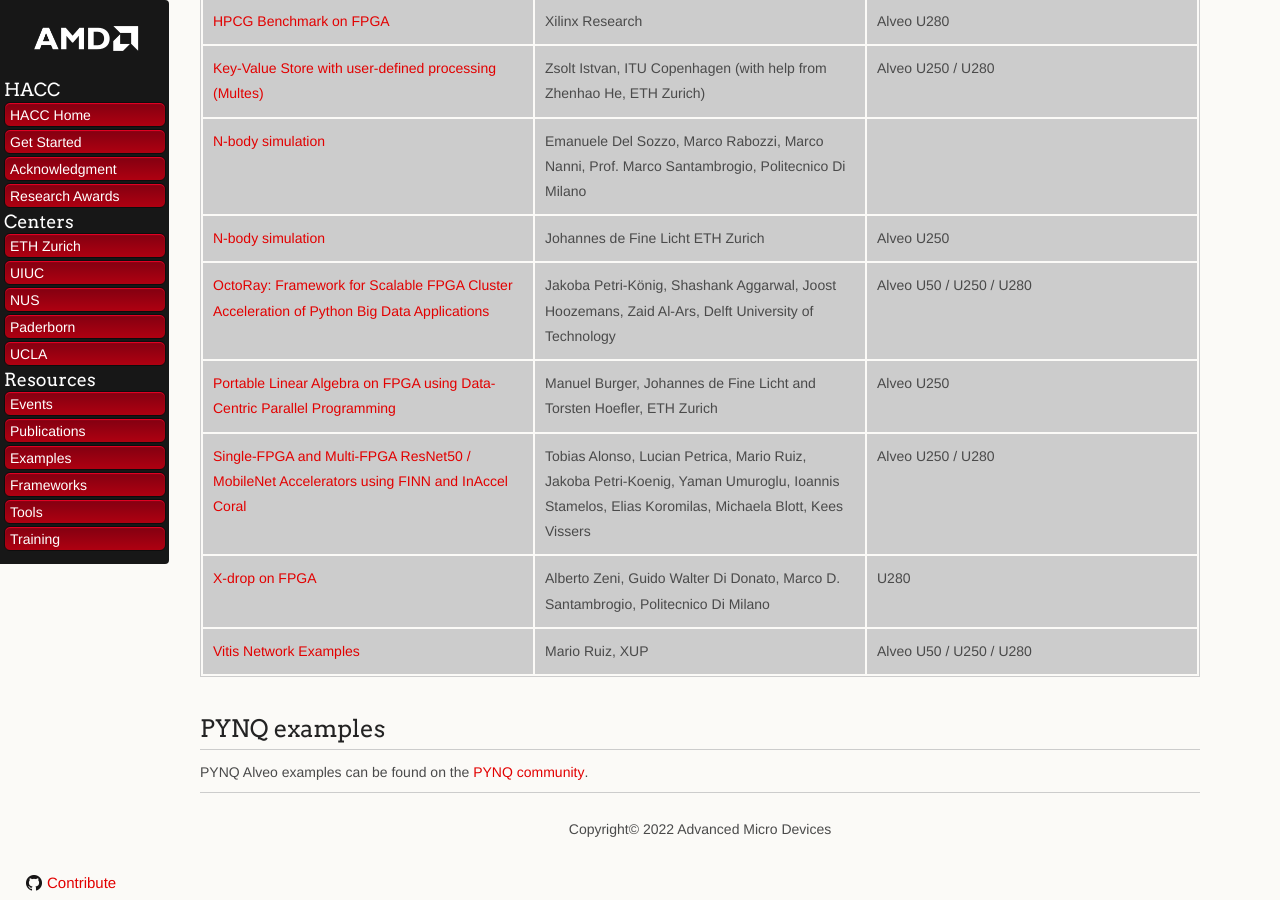
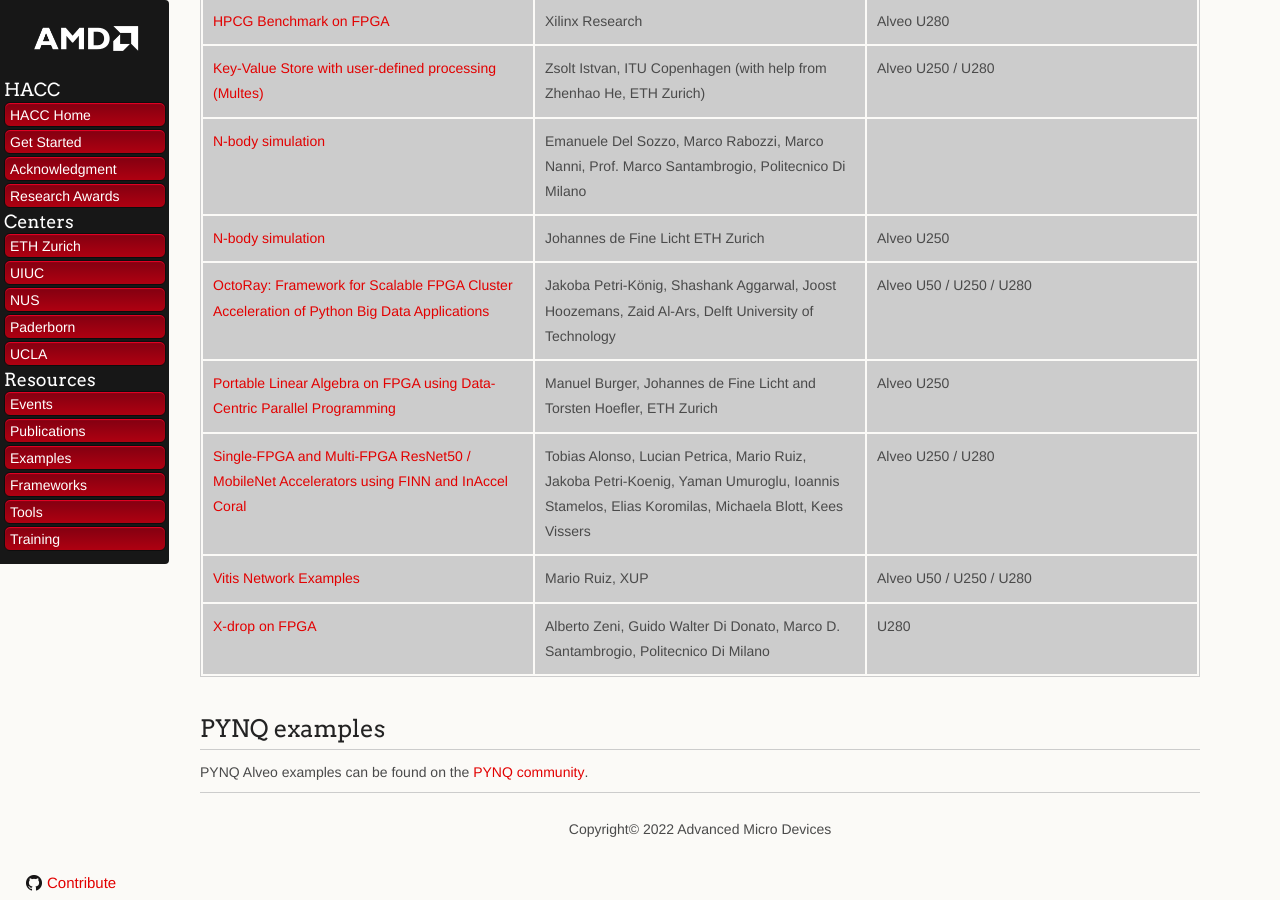
Before and after one commit to Xilinx/xacc, a Jekyll site: the page built from docs/examples.md, in a window 1280 px wide and 900 px high, scrolled down 1260 px. Built offline with Jekyll 4.4.1, drawn with Linux system fonts in a browser that asks for light colours; nearby versions of some CDN libraries; our own code applies the rules of GitHub Pages for plain Markdown files.

Commit message:
Sort alphabetically

```diff
--- a/docs/examples.md
+++ b/docs/examples.md
@@ -115,14 +115,14 @@
       <td>Alveo U250 / U280</td>
     </tr>
     <tr>
+      <td><a href="https://github.com/Xilinx/xup_vitis_network_example">Vitis Network Examples</a></td>
+      <td>Mario Ruiz, XUP</td>
+      <td>Alveo U50 / U250 / U280</td>
+    </tr>
+    <tr>
       <td><a href="https://github.com/albertozeni/XDropXOHW-Public">X-drop on FPGA</a></td>
       <td>Alberto Zeni, Guido Walter Di Donato, Marco D. Santambrogio, Politecnico Di Milano</td>
       <td>U280</td>
-    </tr>
-    <tr>
-      <td><a href="https://github.com/Xilinx/xup_vitis_network_example">Vitis Network Examples</a></td>
-      <td>Mario Ruiz, XUP</td>
-      <td>Alveo U50 / U250 / U280</td>
     </tr>
   </tbody>
 </table>
```
